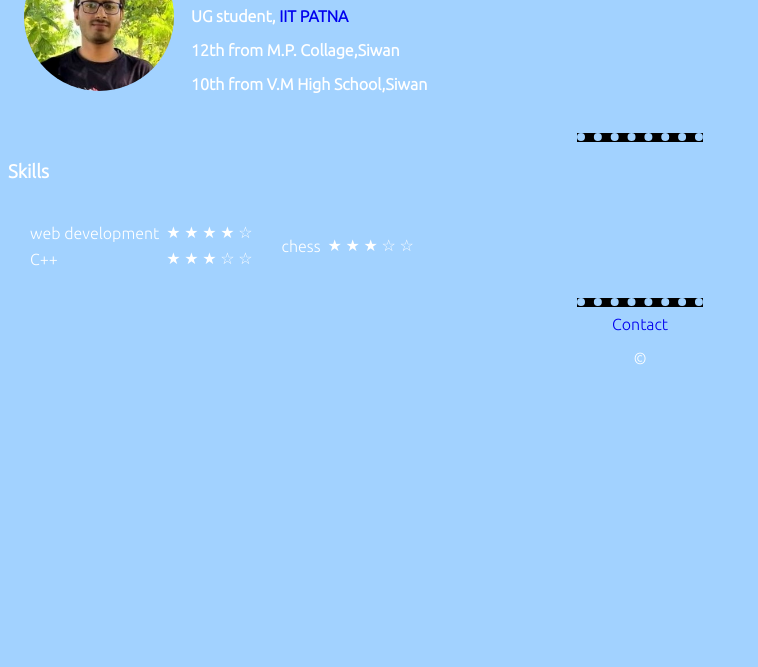
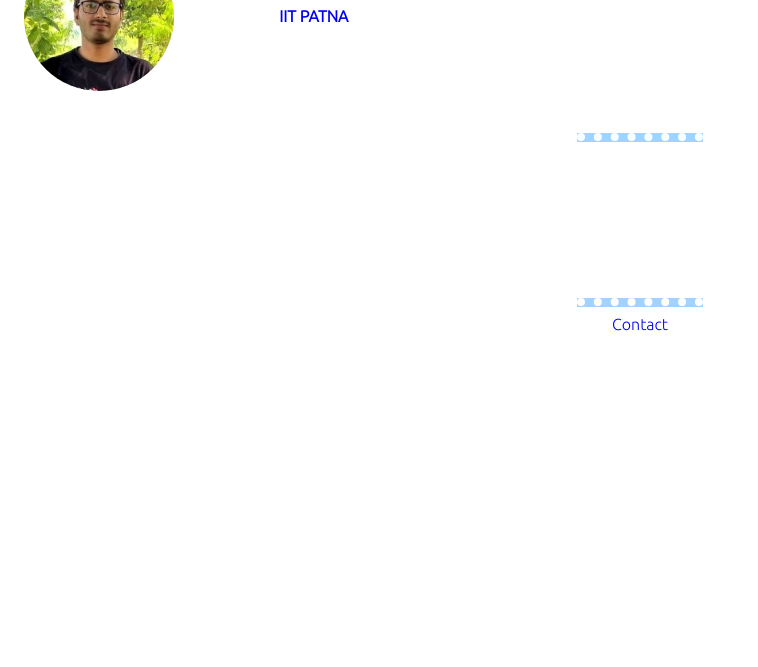
Before and after one commit to Rohit312003/cv, a plain HTML site: page index.html in a window 1280 px wide. Shown: the part 133-800 px from the top of the page, without its empty margins (0-758 px from the left). Drawn offline with Linux system fonts and the light colour scheme.

Commit message:
update 4

```diff
--- a/index.html
+++ b/index.html
@@ -16,17 +16,17 @@
   }
   body{
     font-family: 'Ubuntu', sans-serif;
-    background-color: #A2D2FF;
+    background-color: ;
     color: white;
   }
   a{text-decoration: none;
   }
   hr{
 
-  background-color: black;
+  background-color: #A2D2FF;
   height:3px;
   border:none;
-border-top:8px dotted #A2D2FF;
+border-top:8px dotted white;
 color:#fff;
 
 height:1px;
```
